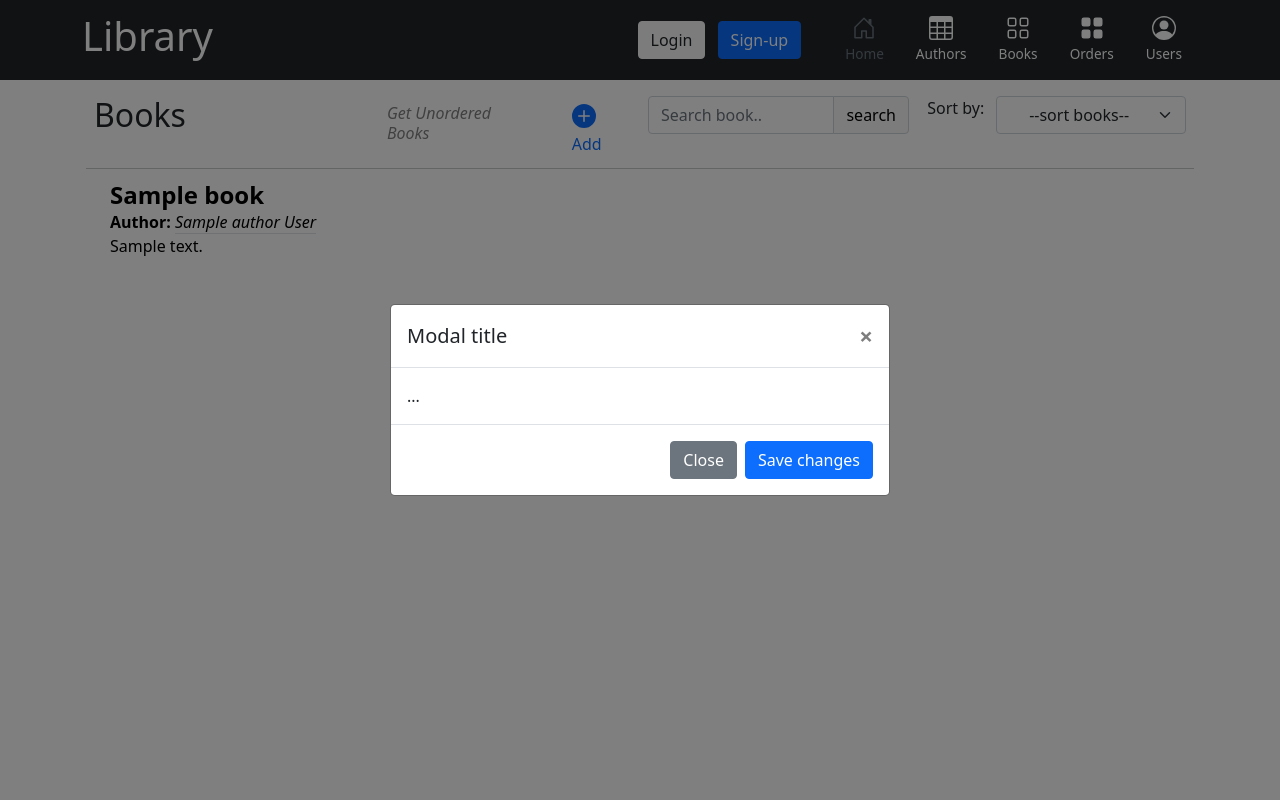
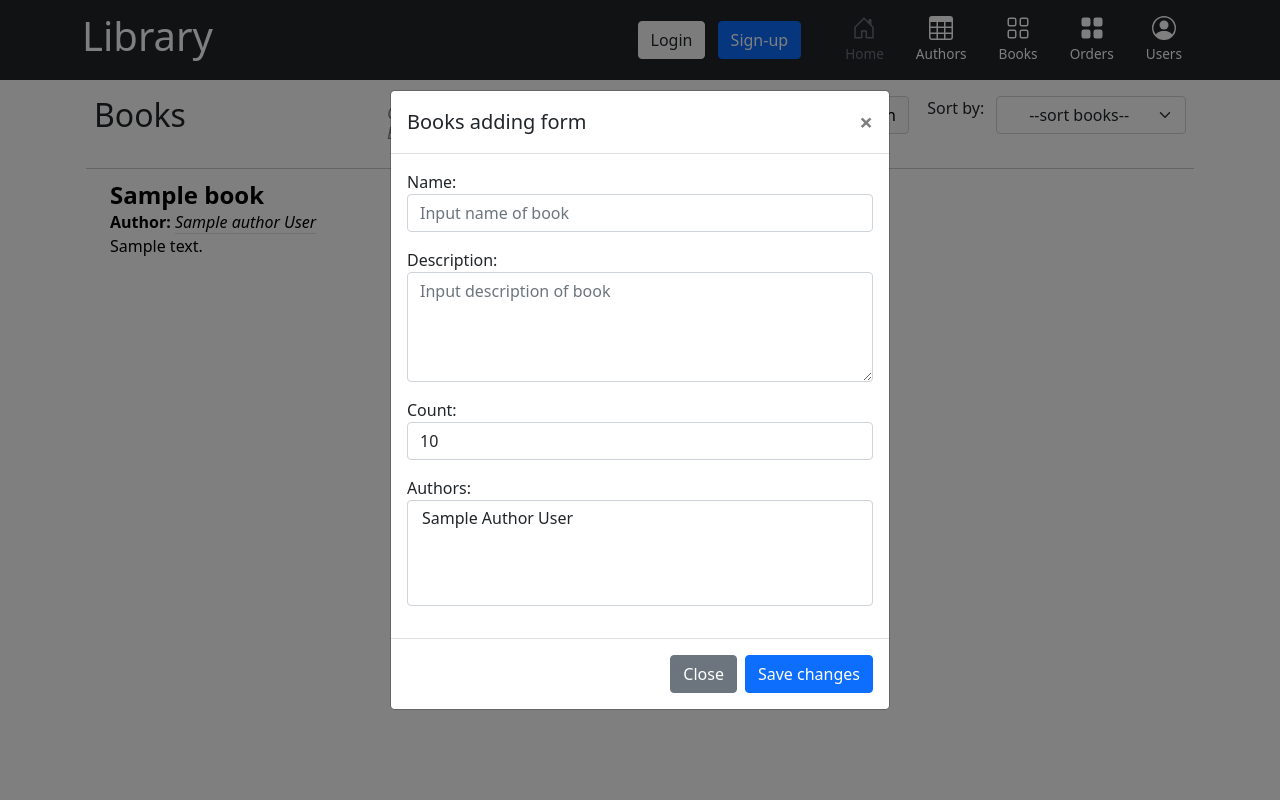
Before and after one commit to Misha86/sprint14-om7-s16-team1-1, a Django app: page /book/list/ in a window 1280 px wide, after a click on "Add". Run offline with Django 3.2, Linux system fonts and the light colour scheme; tables that the repository leaves empty hold one stand-in row (values such as "Sample post"); some libraries are stand-ins or nearby versions.

Commit message:
connected form to modal

```diff
--- a/authentication/views.py
+++ b/authentication/views.py
@@ -4,7 +4,7 @@ from django.shortcuts import render, get_object_or_404
 from book.models import Book
 from order.models import Order
 from .models import CustomUser
-from library.utils import search_sort_paginate_books
+from library.utils import search_sort_paginate_books1
 
 
 def user_list(request):
@@ -17,7 +17,7 @@ def user_books(request, id):
     books = user.get_user_books()
     if request.GET.get('violator') == str(id):
         books = user.get_user_violator_books()
-    return search_sort_paginate_books(request, books, f'{user.get_full_name()} Books', 2)
+    return search_sort_paginate_books1(request, books, f'{user.get_full_name()} Books', 2)
 
 
 def users_violators(request):
--- a/author/views.py
+++ b/author/views.py
@@ -1,11 +1,11 @@
 from django.shortcuts import render, get_object_or_404
-from library.utils import search_sort_paginate_books, pagination_objects, sort_by
+from library.utils import search_sort_paginate_books1, pagination_objects, sort_by
 from .models import Author
 
 
 def author_books(request, id):
     author = get_object_or_404(Author, id=id)
-    return search_sort_paginate_books(request, author.books.all(), f'{author.get_full_name()} books', 8)
+    return search_sort_paginate_books1(request, author.books.all(), f'{author.get_full_name()} books', 8)
 
 
 def author_list(request):
--- a/book/forms.py
+++ b/book/forms.py
@@ -1,8 +1,26 @@
+from django.utils.translation import gettext_lazy as _
 from django import forms
 from .models import Book
+from author.models import Author
+
+
+class CustomSelectMultiple(forms.ModelMultipleChoiceField):
+    def label_from_instance(self, member):
+        return member.get_full_name().title()
 
 
 class BookForm(forms.ModelForm):
 
+    def __init__(self, *args, **kwargs):
+        super().__init__(*args, **kwargs)
+        self.fields['name'].widget.attrs.update({'class': 'form-control', 'placeholder': _('Input name of book')})
+        self.fields['description'].widget.attrs.update({'class': 'form-control',
+                                                        'placeholder': _('Input description of book'), 'rows': 4})
+        self.fields['count'].widget.attrs.update({'class': 'form-control'})
+        self.fields['authors'].widget.attrs.update({'class': 'form-control'})
+
     class Meta:
         model = Book
+        fields = '__all__'
+
+    authors = CustomSelectMultiple(queryset=Author.objects.all(), widget=forms.SelectMultiple)
--- a/book/templates/book/book_modal_form.html
+++ b/book/templates/book/book_modal_form.html
@@ -1,21 +1,27 @@
 {% load static %}
 
 <!-- Modal -->
-<div class="modal fade" id="exampleModalCenter" tabindex="-1" role="dialog" aria-labelledby="exampleModalCenterTitle" aria-hidden="true">
+<div class="modal fade" id="exampleModalCenter" tabindex="-1" role="dialog" aria-labelledby="exampleModalCenterTitle"
+     aria-hidden="true">
     <div class="modal-dialog modal-dialog-centered" role="document">
         <div class="modal-content">
             <div class="modal-header">
-        <h5 class="modal-title" id="exampleModalCenterTitle">Modal title</h5>
+                <h5 class="modal-title" id="exampleModalCenterTitle">{{title}} adding form</h5>
                 <button type="button" class="close" data-dismiss="modal" aria-label="Close">
                     <span aria-hidden="true">&times;</span>
                 </button>
             </div>
             <div class="modal-body">
-        ...
+                <form id="book-form" action="{% url 'book-add' %}" method="post">
+                    <div class="form-group">
+                        {% csrf_token %}
+                        {{form.as_p}}
+                    </div>
+                </form>
             </div>
             <div class="modal-footer">
                 <button type="button" class="btn btn-secondary" data-dismiss="modal">Close</button>
-        <button type="button" class="btn btn-primary">Save changes</button>
+                <button type="submit" form="book-form" class="btn btn-primary">Save changes</button>
             </div>
         </div>
     </div>
--- a/book/urls.py
+++ b/book/urls.py
@@ -3,6 +3,8 @@ from . import views
 
 urlpatterns = [
     path('list/', views.book_list, name='book-list'),
+    path('list/form/', views.book_form, name='book-form'),
     path('list/unordered/', views.unordered_books, name='unordered-books'),
     path('<int:id>/', views.book, name='book'),
+    path('add/', views.book_form, name='book-add'),
 ]
--- a/book/views.py
+++ b/book/views.py
@@ -1,6 +1,7 @@
 from django.shortcuts import render, get_object_or_404
 from .models import Book
-from library.utils import search_sort_paginate_books
+from .forms import BookForm
+from library.utils import search_sort_paginate_books, search_sort_paginate_books1
 
 
 def home_page(request):
@@ -8,8 +9,12 @@ def home_page(request):
 
 
 def book_list(request):
-    books = Book.objects.all()
-    return search_sort_paginate_books(request, books, 'Books', 12)
+    books = search_sort_paginate_books(request, Book.objects.all(), 12)
+    form = BookForm()
+    context = {'title': 'Books',
+               'books': books,
+               'form': form}
+    return render(request, 'book_list.html', context)
 
 
 def book(request, id):
@@ -18,8 +23,9 @@ def book(request, id):
 
 def unordered_books(request):
     books = Book.objects.filter(orders=None)
-    return search_sort_paginate_books(request, books, 'Unordered books', 12)
+    return search_sort_paginate_books1(request, books, 'Unordered books', 12)
 
 
-def book(request, id):
+def book_form(request, id=0):
+    print('hello')
     return render(request, 'book.html', {'book': get_object_or_404(Book, id=id)})
--- a/library/utils.py
+++ b/library/utils.py
@@ -44,7 +44,13 @@ def pagination_objects(request, objects_all, count_objects=2):
     return books
 
 
-def search_sort_paginate_books(request, books, title, count_objects, html='book_list.html'):
+def search_sort_paginate_books1(request, books, title, count_objects, html='book_list.html'):
     sorted_books = sort_by(request, search_books(request, books))
     books_pages = pagination_objects(request, sorted_books, count_objects)
     return render(request, html, {'books': books_pages, 'title': title})
+
+
+def search_sort_paginate_books(request, books, count_objects):
+    sorted_books = sort_by(request, search_books(request, books))
+    books_pages = pagination_objects(request, sorted_books, count_objects)
+    return books_pages
--- a/templates/base.html
+++ b/templates/base.html
@@ -13,14 +13,10 @@
 
     <!-- Bootstrap core CSS -->
     <link href="{% static 'bootstrap.css' %}" rel="stylesheet">
-    <link href="{% static 'mycss.css' %}" rel="stylesheet">
     <!-- Custom styles for this template -->
     <link rel="stylesheet" href="{% static 'headers.css' %}" rel="stylesheet">
     <link rel="stylesheet" href="{% static 'features.css' %}" rel="stylesheet">
-
-
-    <script src="https://ajax.googleapis.com/ajax/libs/jquery/3.6.0/jquery.min.js"></script>
-    <script src="https://maxcdn.bootstrapcdn.com/bootstrap/3.4.1/js/bootstrap.min.js"></script>
+    <link href="{% static 'mycss.css' %}" rel="stylesheet">
 
     <!-- Option 1: Include in HTML -->
     <link rel="stylesheet" href="https://cdn.jsdelivr.net/npm/bootstrap-icons@1.3.0/font/bootstrap-icons.css">
```
Lines whose indentation alone changed are shown as unchanged.
